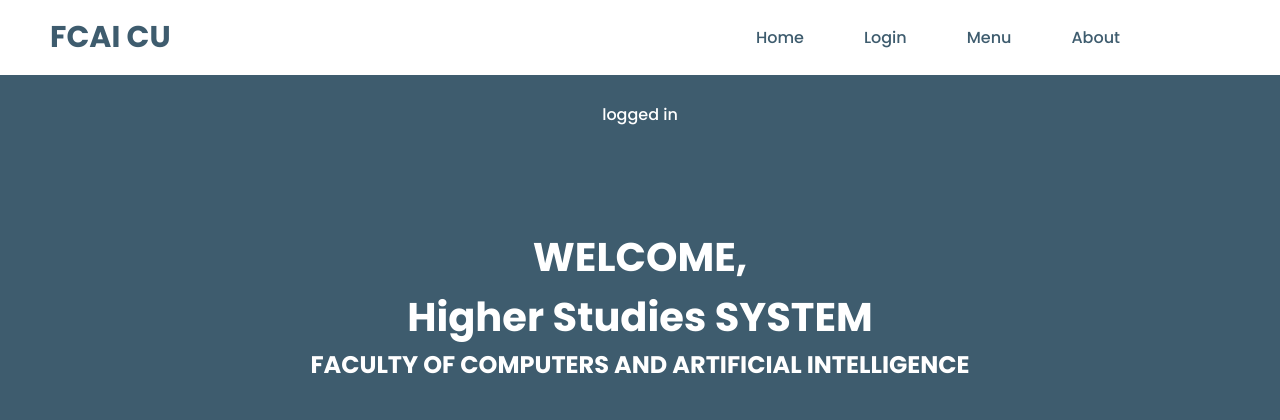
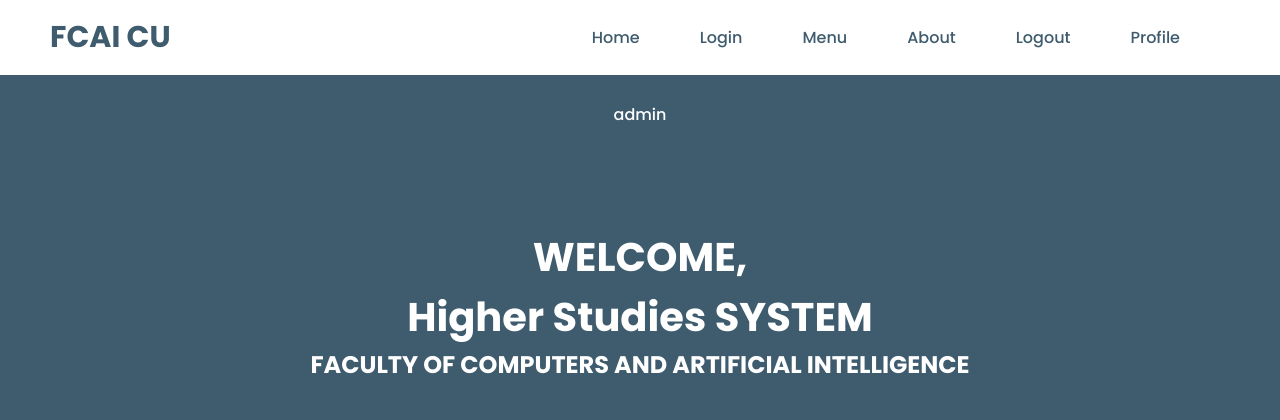
Before and after one commit to minahermina/Higher-Studies-System, a Django app: page / in a window 1280 px wide. Shown: the top 420 px of the page. Run offline with Django 4.2, Linux system fonts and the light colour scheme; a user stored in the database is signed in; parts of the project's set-up code (start-up, migrations or seed data) failed here and were passed over.

Commit message:
finish login for admin & Add profile url and view

```diff
--- a/main_website/templates/main_website/home.html
+++ b/main_website/templates/main_website/home.html
@@ -21,7 +21,12 @@
     <div id = "main-content">
 
         {% if request.user.is_authenticated %}
-        <p>logged in </p>
+
+            {% if request.user.is_staff %}
+                <p>admin</p>
+            {% else %}
+                <p>student </p>
+            {%endif%}
         {%endif%}
         <h1 >WELCOME,<br>
             Higher Studies SYSTEM</h1>
--- a/main_website/urls.py
+++ b/main_website/urls.py
@@ -25,5 +25,8 @@ urlpatterns = [
     path('login_admin/', views.loginAdmin, name='login_admin'),
     path('search/' , views.search_students , name = "search_students"),
     path('add_course/', views.add_course, name='add_course'),
-    path('edit_student/', views.edit_student, name='edit_student')
+    path('edit_student/', views.edit_student, name='edit_student'),
+    path('profile/', views.profile, name='profile'),
+    path('logout/', views.logoutPage, name='logout')
+
 ]
--- a/main_website/views.py
+++ b/main_website/views.py
@@ -18,13 +18,36 @@ def about(request):
     return render(request, 'main_website/about.html', {})
 
 
+def profile(request):
+    return render(request, 'main_website/profile.html', {})
+
+
 # def logoutPage(request):
 #
 #     return redirect('home')
 
 
 def loginStudent(request):
-    return render(request, 'main_website/login_student.html', {})
+    if request.method == 'POST':
+        id = request.POST.get('id')
+        password = request.POST.get('pass')
+        user = authenticate(request, stud_id=id, password=password)
+        print(user)
+        # print(remember)
+        if user is not None:
+            login(request, admin)
+            return redirect('home')
+        else:
+            # if username is not None and password is not None:
+            messages.error(request, 'Credentials are not valid')
+            return redirect('login_student')
+
+        # request.session.flush()
+    # print(messages.warning(request, "Your account expires in three days."))
+
+    context = {}
+
+    return render(request, 'main_website/login_student.html', context)
 
 
 def loginAdmin(request):
@@ -59,7 +82,14 @@ def loginAdmin(request):
     return render(request, 'main_website/login_admin.html', context)
 
 
-@user_passes_test(lambda user: user.is_authenticated and not user.is_staff)
+@login_required(login_url='login_admin')
+def logoutPage(request):
+    logout(request)
+    return redirect('home')
+
+
+# @user_passes_test(lambda user: user.is_authenticated and not user.is_staff)
+# @user_passes_test(lambda user: user.groups.filter(name='Administrators').exists(), login_url='login')
 def registered_courses(request):
     grades = Grades.objects.filter(student_id='20210031')
 
--- a/templates/header.html
+++ b/templates/header.html
@@ -18,20 +18,22 @@
                     <li class = "student-only"><a href="registered_courses.html">Registered Courses</a></li>
                     <li class = "admin-only"><a href="add_Student.html">Add a Student</a></li>
                     <li class = "admin-only"><a href="{% url 'search_students' %}">Search in Students</a></li>
-<!--                <li class = "admin-only"><a href="{% url 'edit_student' %}">Edit Student</a></li>-->
                     <li class = "admin-only"><a href="add _course.html">Add Course</a></li>
             </ul>
         </li>
         <li>
             <a href="{% url 'about' %}" class = "left-right-border-effect">About</a>
         </li>
-        <li  class="hidden" id="log_out">
-            <a class = "left-right-border-effect" >Logout</a>
+        {% if request.user.is_authenticated %}
+            <li   id="log_out">
+                <a class = "left-right-border-effect" href = "{%url 'logout'%}">Logout</a>
             </li>
 
-        {% if request.user.is_authenticated%}
+        {% endif %}
+
+        {% if request.user.is_authenticated %}
         <li class="">
-            <a href="../main_website/templates/main_website/profile.html" class = "left-right-border-effect" id = "profile" style="padding: 10px;">{{ re }}</a>
+            <a href="{%url 'profile'%}" class = "left-right-border-effect" id = "profile" style="padding: 10px;">Profile</a>
         </li>
         {% endif %}
     </ul>
```
Also changed, not shown: main_website/templates/main_website/login_student.html (+4 -3 lines), main_website/templates/main_website/profile.html (+8 -10 lines). Lines whose indentation alone changed are shown as unchanged.
